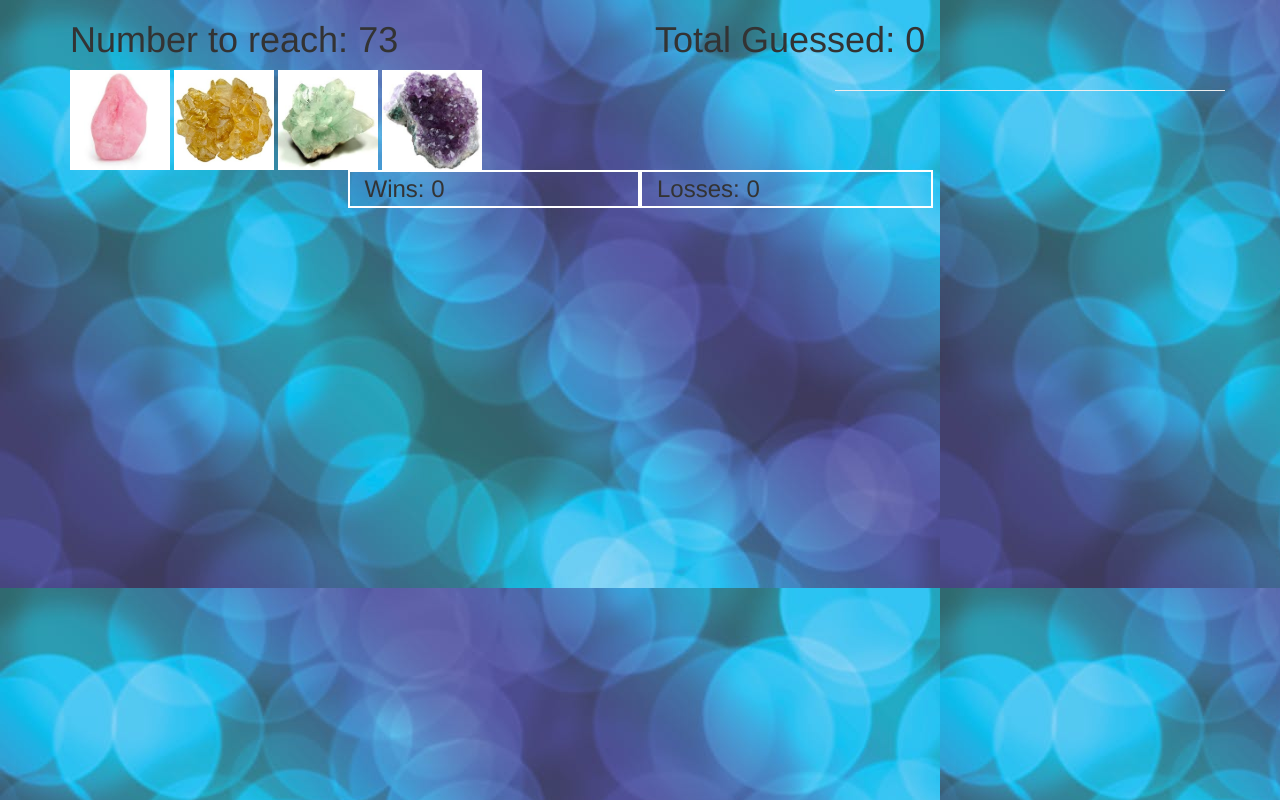
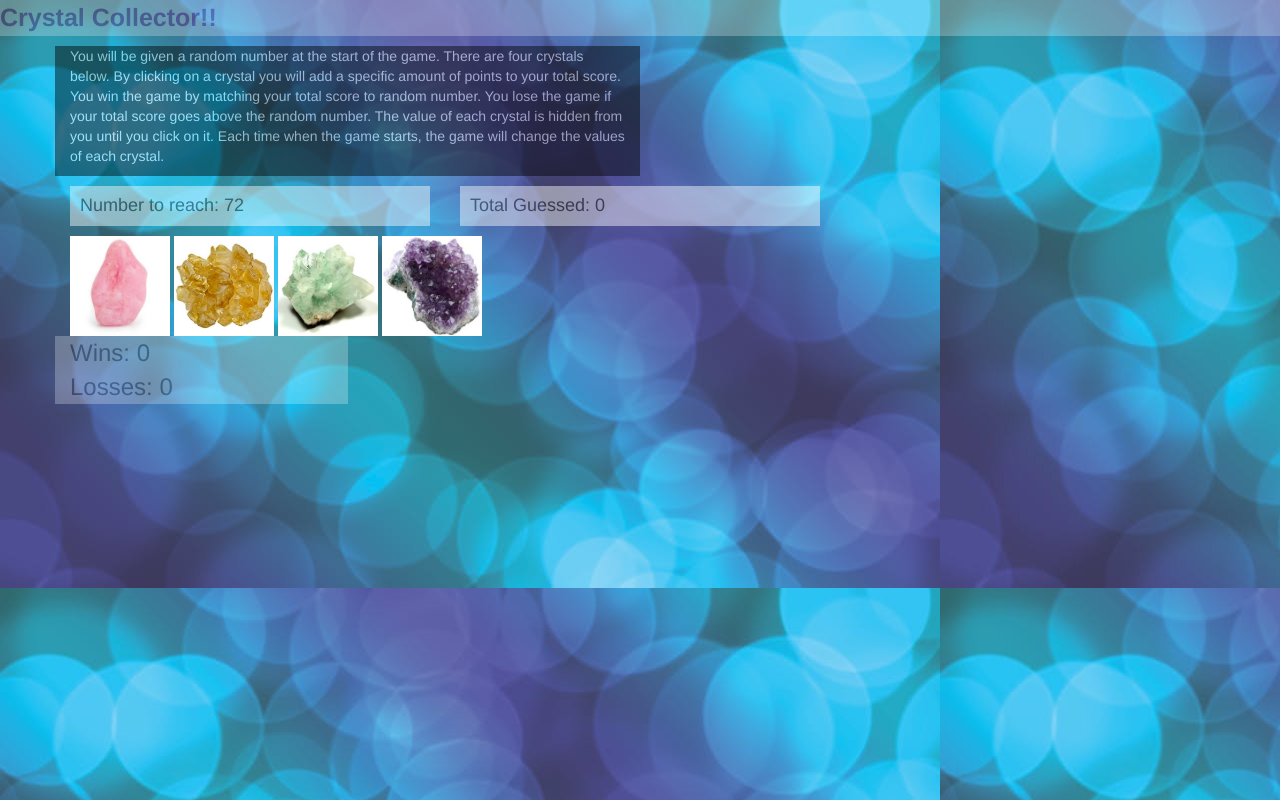
Before and after one commit to msrona806/week-4-game, a plain HTML site: page index.html in a window 1280 px wide. Drawn offline with nearby package versions, Linux system fonts and the light colour scheme.

Commit message:
updated js and css files. still trying to debug issues so that results are displayed on html

```diff
--- a/assets/css/style.css
+++ b/assets/css/style.css
@@ -1,13 +1,33 @@
 /* background image */
 body {
     background-image: url("../../assets/images/background.jpeg");
+}
+.name {
+    color: purple;
+    font-weight: bold;
+    font-size: 25px;
+    background: white;
+    opacity: .25;
+
+}
+.description {
+    background: black;
+    opacity: .45;
+    color: white;
+    float: left;
 }
 /* set height and width for images */
 .crystal-image {
     height: 100px;
     width: 100px;
 }
-.box {
-    border: 2px solid white;
+.track {
     font-size: 24px;
+    background: white;
+    opacity: .25;
 }
+h4 {
+    background: white;
+    opacity: .45;
+    padding: 10px;
+}
--- a/assets/javascript/game.js
+++ b/assets/javascript/game.js
@@ -1,5 +1,5 @@
 // VARIABLES
-var targetNumber = Math.floor((Math.random() * 100) + 20); // random number generator for target score, 20-100
+var targetNumber = Math.floor((Math.random() * 100 ) + 19); // random number generator for target score, 20-100
 var counter = 0; // counter for tracking total score
 var win = 0;
 var lose = 0;
@@ -8,25 +8,67 @@ var lose = 0;
 $("#wins").text(win);
 $("#losses").text(lose);
 
-// id for crystal images
 
-// link the targetNum and targetNumber
+// link the targetNum and targetNumber for showing results on html page.
 $("#targetNum").text(targetNumber);
 
-$("#guesses").text(counter);
+//link counter to guesses on html page
+$("#guesses").text(counter); //*** UPDATING IN CONSOLE, BUT NOT UPDATING IN HTML ***
 
-// randon number generator for jewels
-var pink= Math.floor((Math.random() * 15) + 1);
+// randon number generator for jewels, any number 1-12
+var pink= Math.floor((Math.random() * 12) + 1);
+var yellow= Math.floor((Math.random() * 12) + 1);
+var green= Math.floor((Math.random() * 12) + 1);
+var purple= Math.floor((Math.random() * 12) + 1);
 
 //random number for each crystal
+$("#yellow").on("click", function() {
+  (counter += (yellow));
+  console.log(counter, yellow); score()
+});
 $("#pink").on("click", function() {
-  (counter += (pink));
-  console.log(counter);
+    (counter += (pink));
+    console.log(counter, pink); score()
+});
+$("#purple").on("click", function() {
+  (counter += (purple));
+  console.log(counter, purple); score()
+});
+$("#green").on("click", function() {
+    (counter += (green));
+    console.log(counter, green); score()
+});
+
+
 
 // logic for comparing score to target
+function score() {
   if (counter === targetNumber){
-  alert("Awesome, you win"); win++;
-} else if (counter >= targetNumber){
-  alert("You lose!!"); lose++;
+  alert("Awesome, you win"); win ++;
+  reset();
 }
-});
+  else if (counter >= targetNumber){
+  lose ++; alert("You lose!!"); }
+  // reset();
+
+}
+  console.log(lose); console.log(win); //console log to see if score is changing
+  //***NOT CHANGING***
+
+// resets game
+function reset () {
+  var targetNumber = Math.floor((Math.random() * 100 ) + 19);
+  pink= Math.floor((Math.random() * 12) + 1);
+  yellow= Math.floor((Math.random() * 12) + 1);
+  green= Math.floor((Math.random() * 12) + 1);
+  purple= Math.floor((Math.random() * 12) + 1);
+  counter = 0;
+  $("#guesses").text(counter);
+}
+
+// Set the inner HTML contents of #psychic div to html string
+// document.querySelector("#crystal").innerHTML = html;
+
+
+// function updates() {
+//   return counter
--- a/index.html
+++ b/index.html
@@ -14,37 +14,50 @@
 
     <!-- bootstap link -->
     <link rel="stylesheet" href="https://maxcdn.bootstrapcdn.com/bootstrap/3.3.7/css/bootstrap.min.css" integrity="sha384-BVYiiSIFeK1dGmJRAkycuHAHRg32OmUcww7on3RYdg4Va+PmSTsz/K68vbdEjh4u" crossorigin="anonymous">
+</head>
+
+<div class="name"><p>Crystal Collector!!</p></div>
+<body>
+  <div class="container">
+    <div id="Crystal">
+      <!-- <div id="row">
+
+          <div class="col-sm-6"></div> -->
+      </div>
 
 
-</head>
+      <div class = "row">
+          <div class = "col-sm-6 description"> <!--description of the game-->
+          <p>You will be given a random number at the start of the game.
+          There are four crystals below. By clicking on a crystal you will add a specific amount of points to your total score.
+          You win the game by matching your total score to random number. You lose the game if your total score goes above the random number.
+          The value of each crystal is hidden from you until you click on it.
+          Each time when the game starts, the game will change the values of each crystal.</p>
+        </div>
+        <div class="col-md-6"></div>
+      </div>
 
-<body>
-  <div class="container">
-    <div class="row">
-      <!-- This is wher
-        e the target number will display -->
-        <div class="col-sm-6"><h1>Number to reach: <span id="targetNum"></span></h1></div>
-      <div class="col-sm-6"><h1>Total Guessed: <span id="guesses"></span></h1></div>
+      <div class="row"> <!-- This is where the target number will display -->
+        <div class="col-sm-4 trgt"><h4>Number to reach: <span id="targetNum"></span></h4></div>
+        <div class="col-sm-4 gss"><h4>Total Guessed: <span id="guesses"></span></h4></div>
+        <div class="col-sm-4"></div>
+      </div>
+
+    <div class="row"> <!--  crystal images -->
+      <div class="col-sm-8"><span id="pink"><img class="crystal-image" src="assets/images/pink.jpg"></span>
+      <span id="yellow"><img class="crystal-image" src="assets/images/yellow.jpg"></span>
+      <span id="green"><img class="crystal-image" src="assets/images/green.jpg"></span>
+      <span id="purple"><img class="crystal-image" src="assets/images/purple.jpg"></span></div>
+      <div class="col-sm-4"></div>
     </div>
 
     <div class="row">
-      <div class="col-md-8"><span id="pink"><img class="crystal-image" src="assets/images/pink.jpg"></span>
-      <span id="yellow"><img class="crystal-image" src="assets/images/yellow.jpg"></span>
-      <span id="green"><img class="crystal-image" src="assets/images/green.jpg"></span>
-      <span id="purple"><img class="crystal-image" src="assets/images/purple.jpg"></span></div>
-      <div class="col-md-2"></div> <hr>
-    </div>
-
-    <div class="row">
-      <div class="col-sm-3"></div>
-      <div class ="col-sm-3 box">Wins: <span id="wins"></span></div>
-      <div class ="col-sm-3 box">Losses: <span id="losses"></span></div>
-      <div class ="col-sm-3"></div>
-
+      <div class="col-sm-3 track">Wins: <span id="wins"></span><br>Losses: <span id="losses"></span></div>
+      <div class ="col-sm-9"></div>
     </div>
   </div>
 
-
-    <script src="./assets/javascript/game.js"></script>
+  <!-- Javascript link -->
+  <script src="./assets/javascript/game.js"></script>
 </body>
 </html>
```
